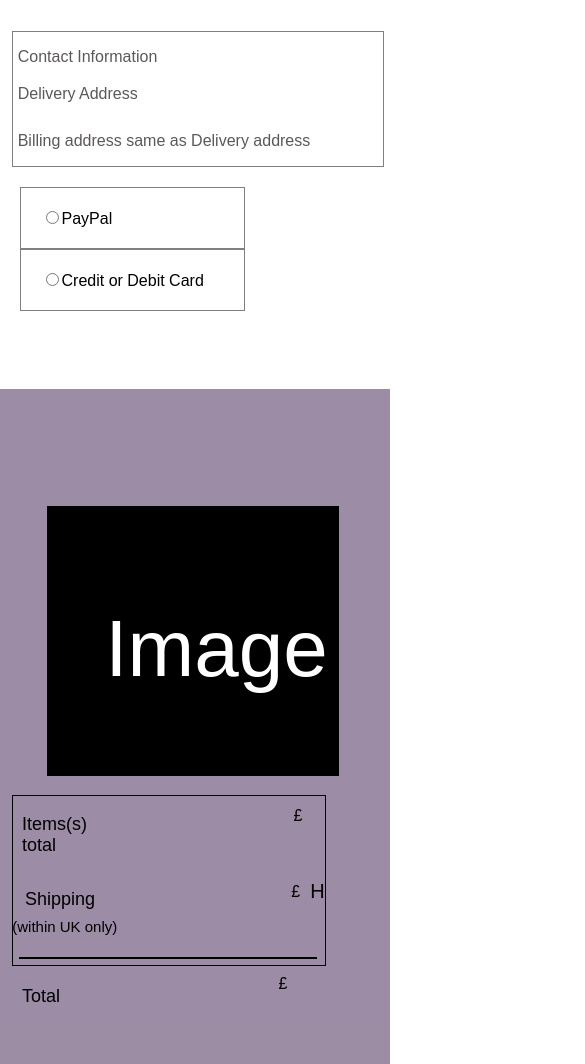
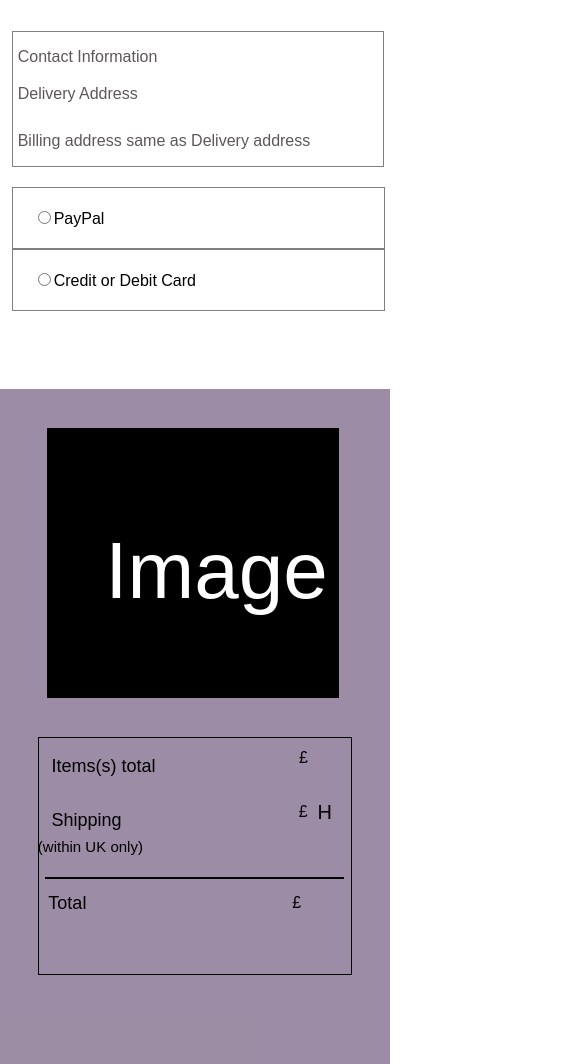
Before and after one commit to j-explorer/j-explorer.github.io, a plain HTML site: page Traditional_product_page/Traditional_delivery_page/Traditional_payment_page/index.html in a window 390 px wide. Shown: the top 1064 px of the page, 585 px wide, since content can reach past the window. Drawn offline with Linux system fonts and the light colour scheme; files whose address does not match are found by name.

Commit message:
Update style.css

```diff
--- a/Traditional_product_page/Traditional_delivery_page/Traditional_payment_page/style.css
+++ b/Traditional_product_page/Traditional_delivery_page/Traditional_payment_page/style.css
@@ -104,7 +104,7 @@ height:40px;
 }
 
 #item_total_gbp{
-margin-left: 55%;
+margin-left: 46%;
 }
 
 #actual_amounts{
@@ -138,7 +138,7 @@ margin-left: 55%;
  #shipping_gbp{
   display:flex;
   flex-direction: row;
-  margin-left: 56.5%;
+  margin-left: 48%;
  }
 
  #shipping_amount{
@@ -160,6 +160,10 @@ margin-left: 2%;
   margin-top:3%;
  }
 
+ #item_total{
+  margin-left:4%;
+}
+
 #total{
  margin-left:3%;
  }
@@ -167,7 +171,7 @@ margin-left: 2%;
  #total_gbp{
   display: flex;
   flex-direction: row;
-  margin-left: 70%;
+  margin-left: 62%;
  }
 
  #total_amount{
@@ -182,16 +186,12 @@ margin-left: 2%;
   display:block;
   margin:0;
  }
+
   #delivery_address_summary{
     width:95%;
     margin-left:3%;
     margin-right:3%;
-    }
-
-    #payment_information{
-    margin-left:3%;
-    margin-right:3%;
-    }
+  }
 
     #right_section{
       margin-left:0%;
@@ -199,4 +199,28 @@ margin-left: 2%;
       width: 100%;
       height:80%;
      }
- }
+
+     #chosen_book{
+      margin-top:10%;
+     }
+
+
+    #payment_method{
+      width:170%;
+      margin-left: 3%;
+    }
+
+    #payment_information{
+    margin: 10% auto;
+    height:35%;
+    }
+
+    #total{
+      margin-top:-4%;
+      }
+
+    #total_gbp{
+      margin-left: 66%;
+     }
+
+  }
```
